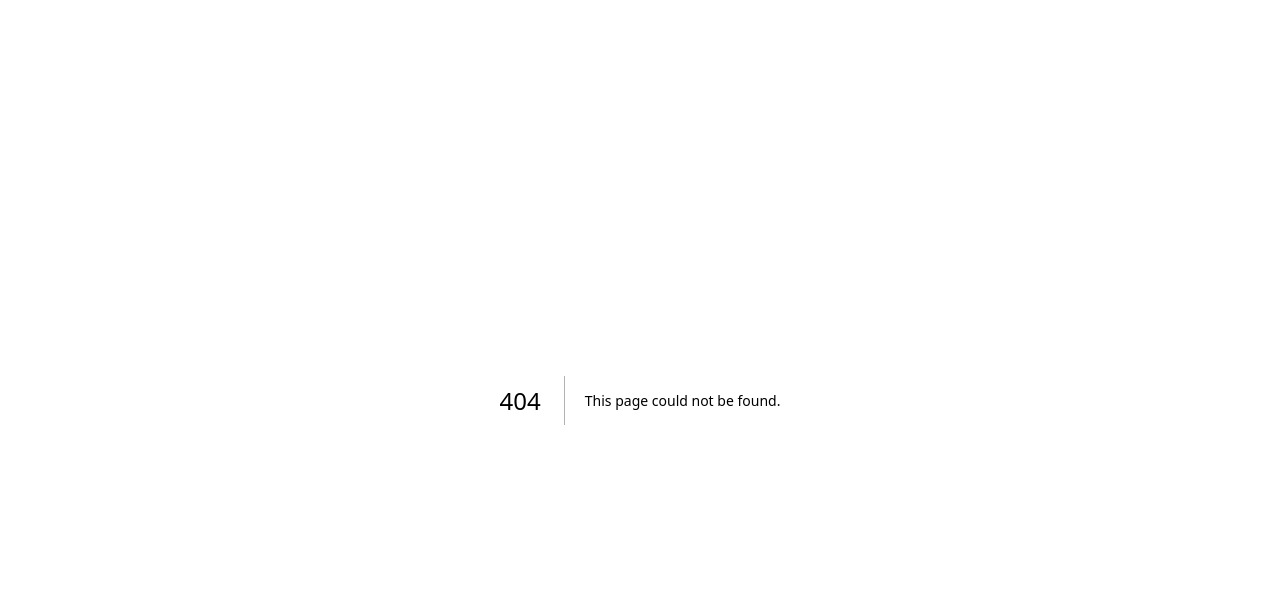
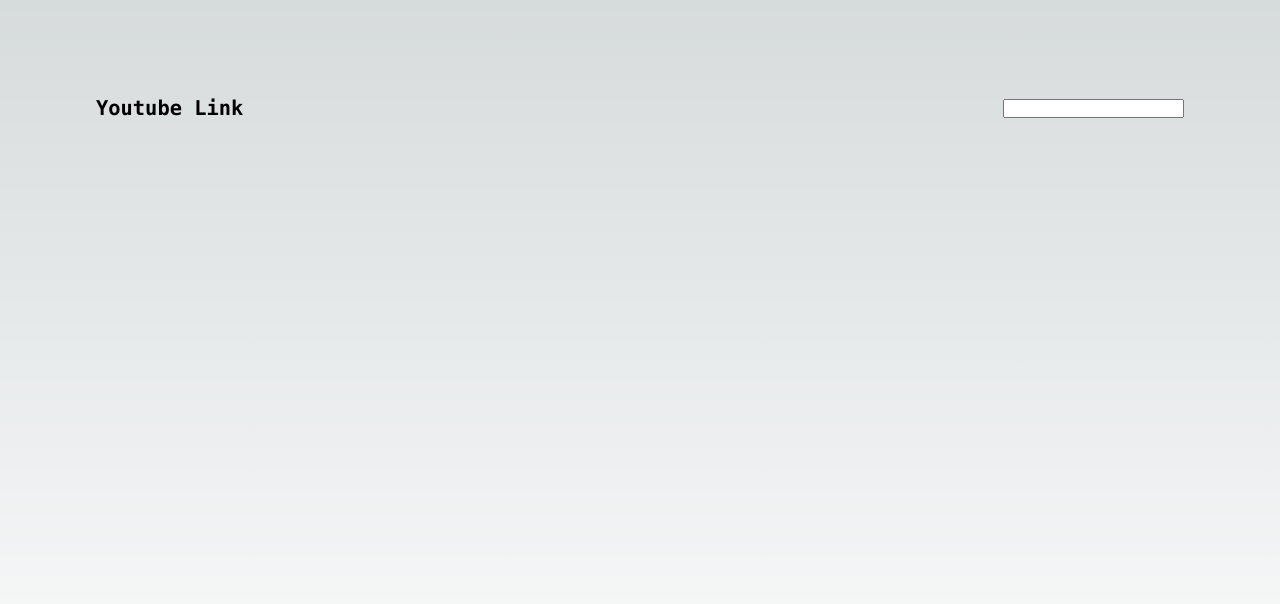
Before and after one commit to paramsingh/transcribe, a Next.js app in the folder frontend/: page /transcription in a window 1280 px wide. Before the commit this address had no page. Shown: the top 604 px of the page. Built offline with nearby package versions, Linux system fonts and the light colour scheme.

Commit message:
add transcription page

```diff
--- /dev/null
+++ b/frontend/pages/transcription.tsx
@@ -0,0 +1,27 @@
+import { useState } from "react";
+import Head from "next/head";
+import Image from "next/image";
+import { Inter } from "@next/font/google";
+import styles from "../styles/Home.module.css";
+
+const inter = Inter({ subsets: ["latin"] });
+
+export default function Transcription() {
+  const [link, setLink] = useState<string>("");
+  return (
+    <>
+      <Head>
+        <title>Create Next App</title>
+        <meta name="description" content="Generated by create next app" />
+        <meta name="viewport" content="width=device-width, initial-scale=1" />
+        <link rel="icon" href="/favicon.ico" />
+      </Head>
+      <main className={styles.main}>
+        <div className={styles.description}>
+          <h2>Youtube Link</h2>
+          <input type="text" onChange={(e) => setLink(e.target.value)} />
+        </div>
+      </main>
+    </>
+  );
+}
```
